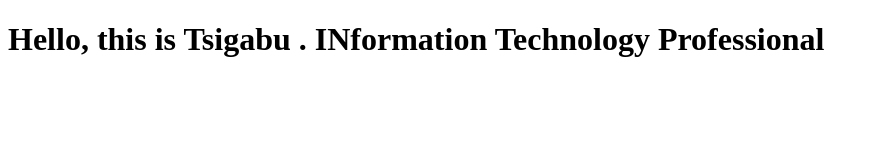
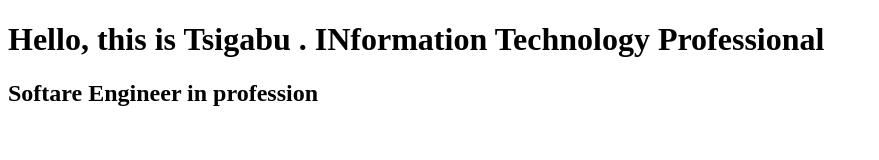
Before and after one commit to Tsigabuwalker/cs50, a plain HTML site: page index.html in a window 1280 px wide. Shown: the whole page, without its empty margins (0-879 px from the left). Drawn offline with Linux system fonts and the light colour scheme.

Commit message:
Update index.html
added h2

```diff
--- a/index.html
+++ b/index.html
@@ -7,5 +7,6 @@
 </head>
 <body>
     <h1>Hello, this is Tsigabu . INformation Technology Professional</h1>
+    <h2>Softare Engineer in profession</h2>
 </body>
 </html>
```
